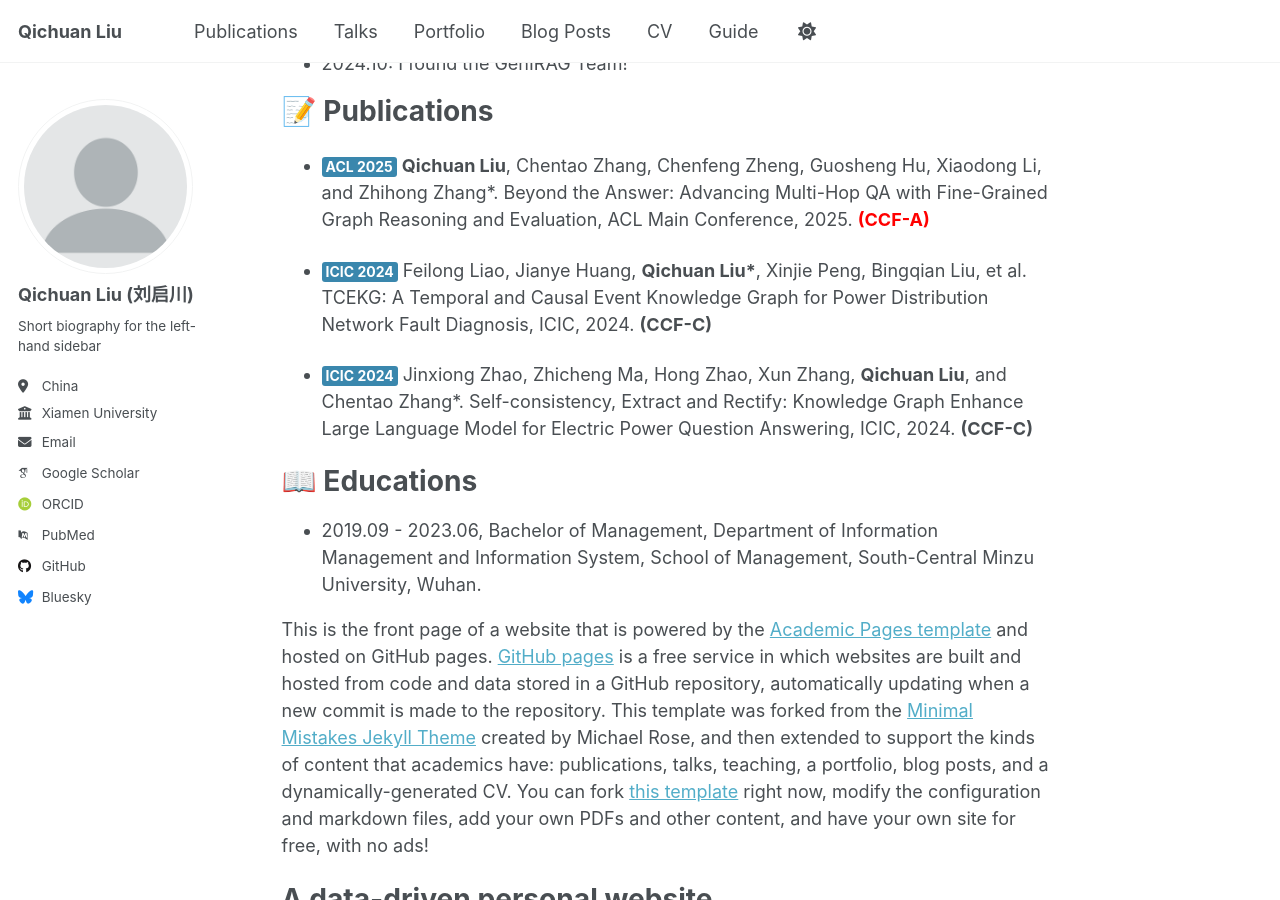
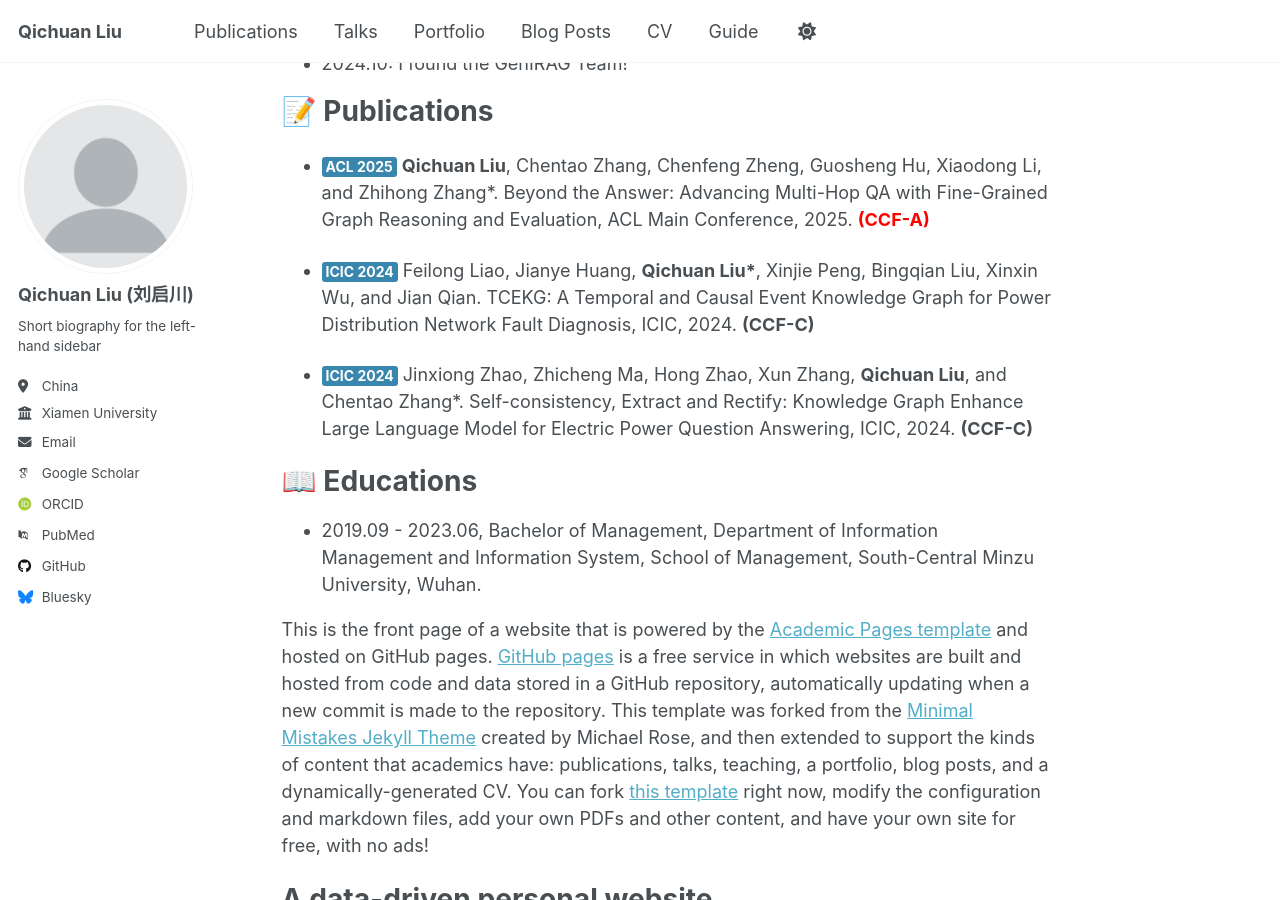
Before and after one commit to qcliu2001/qcliu2001.github.io, a Jekyll site: the page built from _pages/about.md, in a window 1280 px wide and 900 px high, scrolled down 546 px. Built offline with Jekyll 4.4.1, drawn with Linux system fonts in a browser that asks for light colours; some web fonts are replaced.

Commit message:
Update about.md

```diff
--- a/_pages/about.md
+++ b/_pages/about.md
@@ -24,7 +24,7 @@
 📝 Publications
 ======
 + <p style="inline"><div style="background-color: #3a87ad; display: inline-block; padding: 2px 4px; border-radius: 3px; color: white;height: 20px; line-height: 16px; font-size: 14px; font-weight: bold; float; left; margin-right: 5px">ACL 2025</div><b>Qichuan Liu</b>, Chentao Zhang, Chenfeng Zheng, Guosheng Hu, Xiaodong Li, and Zhihong Zhang*. Beyond the Answer: Advancing Multi-Hop QA with Fine-Grained Graph Reasoning and Evaluation, ACL Main Conference, 2025. <span style="color: red; font-weight: bold">(CCF-A)</span></p>
-+ <p style="inline"><div style="background-color: #3a87ad; display: inline-block; padding: 2px 4px; border-radius: 3px; color: white;height: 20px; line-height: 16px; font-size: 14px; font-weight: bold; float; left; margin-right: 5px">ICIC 2024</div>Feilong Liao, Jianye Huang, <b>Qichuan Liu*</b>, Xinjie Peng, Bingqian Liu, et al. TCEKG: A Temporal and Causal Event Knowledge Graph for Power Distribution Network Fault Diagnosis, ICIC, 2024. <span style="font-weight: bold">(CCF-C)</span></p>
++ <p style="inline"><div style="background-color: #3a87ad; display: inline-block; padding: 2px 4px; border-radius: 3px; color: white;height: 20px; line-height: 16px; font-size: 14px; font-weight: bold; float; left; margin-right: 5px">ICIC 2024</div>Feilong Liao, Jianye Huang, <b>Qichuan Liu*</b>, Xinjie Peng, Bingqian Liu, Xinxin Wu, and Jian Qian. TCEKG: A Temporal and Causal Event Knowledge Graph for Power Distribution Network Fault Diagnosis, ICIC, 2024. <span style="font-weight: bold">(CCF-C)</span></p>
 + <p style="inline"><div style="background-color: #3a87ad; display: inline-block; padding: 2px 4px; border-radius: 3px; color: white;height: 20px; line-height: 16px; font-size: 14px; font-weight: bold; float; left; margin-right: 5px">ICIC 2024</div>Jinxiong Zhao, Zhicheng Ma, Hong Zhao, Xun Zhang, <b>Qichuan Liu</b>, and Chentao Zhang*. ﻿Self-consistency, Extract and Rectify: Knowledge Graph Enhance Large Language Model for Electric Power Question Answering, ICIC, 2024. <span style="font-weight: bold">(CCF-C)</span></p>
 
 📖 Educations
```
